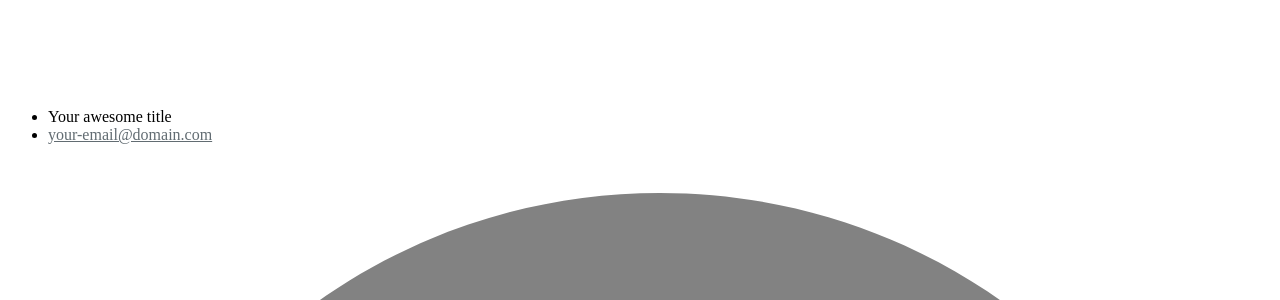
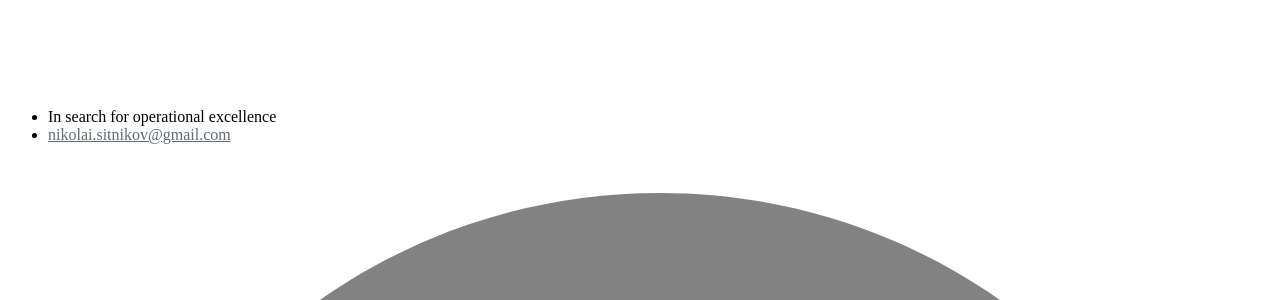
Before and after one commit to nicksi/nicksi.github.io, a Jekyll site: the page built from about.md, in a window 1280 px wide and 1400 px high, scrolled down 1050 px. Shown: the part 236-536 px from the top of the window. Built offline with Jekyll 4.4.1, drawn with Linux system fonts in a browser that asks for light colours; some of the changed text lies outside the part shown.

Commit message:
Some personalization

```diff
--- a/_config.yml
+++ b/_config.yml
@@ -1,14 +1,14 @@
 # Site settings
-title: Your awesome title
-email: your-email@domain.com
+title: In search for operational excellence
+email: nikolai.sitnikov@gmail.com
 description: > # this means to ignore newlines until "baseurl:"
   Write an awesome description for your new site here. You can edit this
   line in _config.yml. It will appear in your document head meta (for
   Google search results) and in your feed.xml site description.
 baseurl: "" # the subpath of your site, e.g. /blog/
-url: "http://yourdomain.com" # the base hostname & protocol for your site
+url: "https://nicksi.github.io" # the base hostname & protocol for your site
 twitter_username: jekyllrb
-github_username:  jekyll
+github_username:  nicksi
 
 # Build settings
 markdown: kramdown
```
